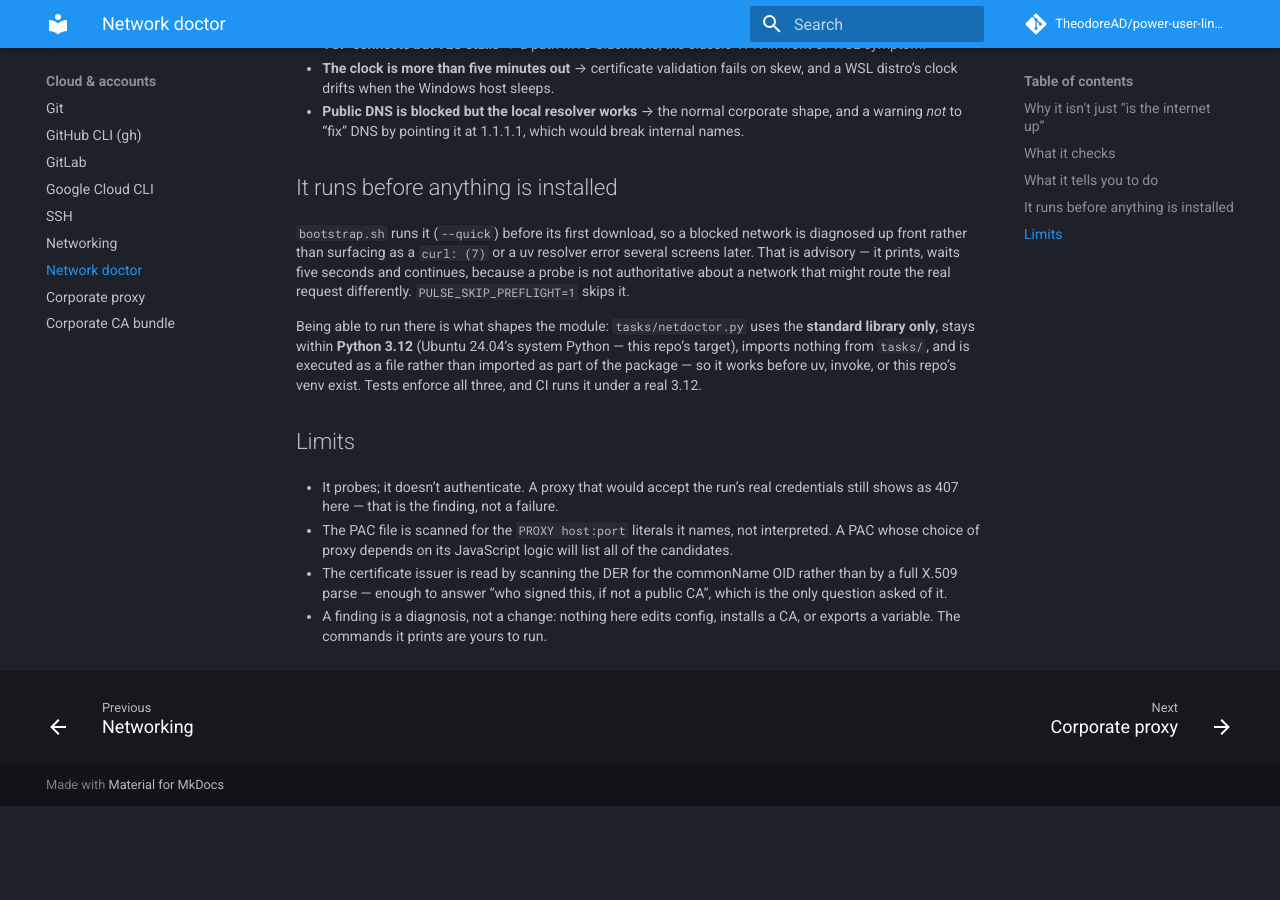
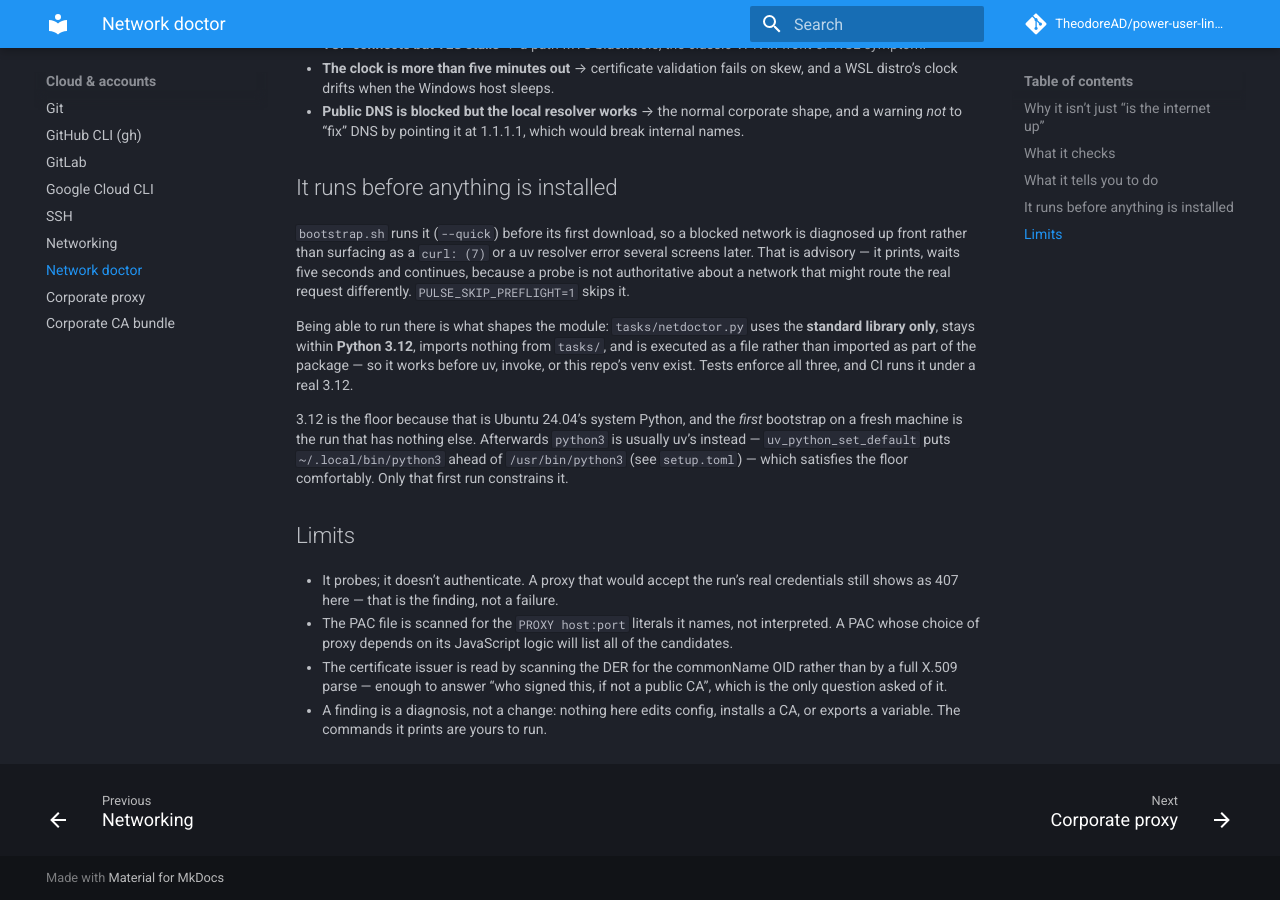
Before and after one commit to TheodoreAD/power-user-linux-setup, an MkDocs documentation site: the page built from docs/net-doctor.md, in a window 1280 px wide and 900 px high, scrolled down 1474 px. Built offline with MkDocs 1.6.1 and Material for MkDocs 9.7.7, drawn with Linux system fonts in a browser that asks for light colours; comment, search, counter and statistics services are not loaded; before the commit the page ends 2280 px from its top, so only the background shows below that; some of the changed text lies outside the part shown.

Commit message:
docs: which python3 the preflight actually runs on
"The distro's own python3" was wrong for any machine PULSE has already
bootstrapped: uv_python_set_default (true by default) puts ~/.local/bin/python3
— uv's 3.14 — ahead of /usr/bin/python3, which setup.toml has documented all
along. Verified on this machine: `which -a python3` resolves to uv's.

Nothing about the design changes, but the floor's justification does. 3.12 is
the floor because it is what a *first* bootstrap meets on Ubuntu 24.04, before
uv exists; every run after that gets uv's Python and clears the bar easily. One
run constrains it, and now the three places that describe it say so.

Also records the container-only gap in the plan: the stock ubuntu:24.04 docker
image has no Python at all (zero python packages, no binary on the filesystem,
not in ubuntu-minimal's dependencies) — not a missing symlink, which was the
first thing checked.

````diff
--- a/docs/net-doctor.md
+++ b/docs/net-doctor.md
@@ -4,7 +4,7 @@ Answers one question: **which of the hosts a PULSE run needs are reachable from
 and when one isn't — what do I type next.**
 
 ```shell
-python3 tasks/netdoctor.py       # nothing installed yet: runs on the distro's own python3
+python3 tasks/netdoctor.py       # nothing installed yet: runs on whatever python3 is on PATH
 inv net.check                    # the same code, once you have an inv
 inv net.check --json-output      # machine-readable
 ```
@@ -70,10 +70,14 @@ advisory — it prints, waits five seconds and continues, because a probe is not
 network that might route the real request differently. `PULSE_SKIP_PREFLIGHT=1` skips it.
 
 Being able to run there is what shapes the module: `tasks/netdoctor.py` uses the **standard library
-only**, stays within **Python 3.12** (Ubuntu 24.04's system Python — this repo's target), imports
-nothing from `tasks/`, and is executed as a file rather than imported as part of the package — so it
-works before uv, invoke, or this repo's venv exist. Tests enforce all three, and CI runs it under a
-real 3.12.
+only**, stays within **Python 3.12**, imports nothing from `tasks/`, and is executed as a file
+rather than imported as part of the package — so it works before uv, invoke, or this repo's venv
+exist. Tests enforce all three, and CI runs it under a real 3.12.
+
+3.12 is the floor because that is Ubuntu 24.04's system Python, and the _first_ bootstrap on a fresh
+machine is the run that has nothing else. Afterwards `python3` is usually uv's instead —
+`uv_python_set_default` puts `~/.local/bin/python3` ahead of `/usr/bin/python3` (see `setup.toml`) —
+which satisfies the floor comfortably. Only that first run constrains it.
 
 ## Limits
 
````
Also changed, not shown: plans/2026-08-31-wsl-and-container-first-run-experience.md (+14 -0 lines), 1 other file.
